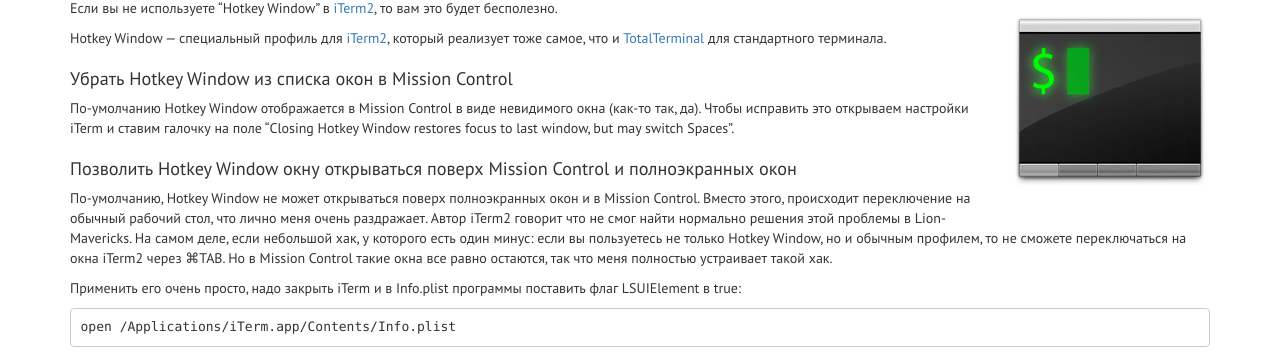
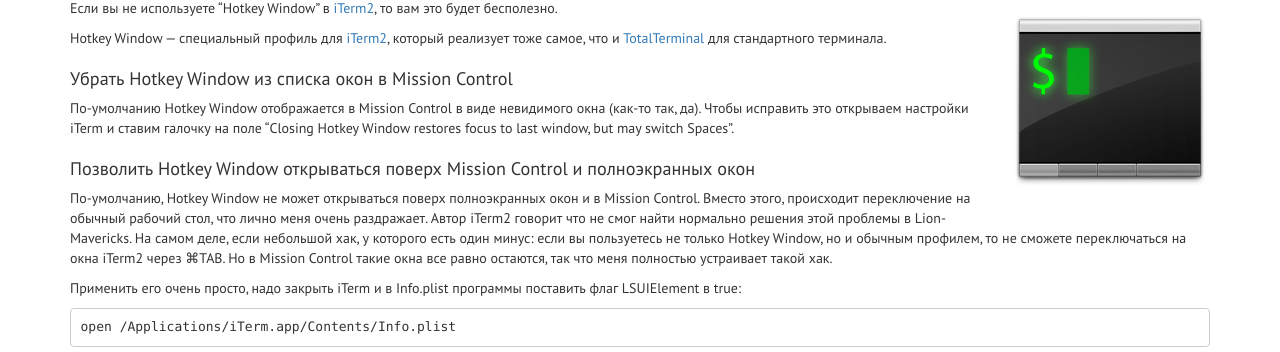
Before and after one commit to vyazovoi/vyazovoi.github.io, a Jekyll site: the page built from _posts/2014-01-29-iterm-hints.md, in a window 1280 px wide. Shown: the part 190-542 px from the top of the page. Built offline with Jekyll 4.4.1, drawn with Linux system fonts in a browser that asks for light colours; nearby versions of some CDN libraries; Markdown is read by kramdown in place of the engine named in the settings; comment, search, counter and statistics services are not loaded.

Commit message:
no message

```diff
--- a/_posts/2014-01-29-iterm-hints.md
+++ b/_posts/2014-01-29-iterm-hints.md
@@ -17,7 +17,7 @@ Hotkey Window — специальный профиль для [iTerm2](https://
 
 По-умолчанию Hotkey Window отображается в Mission Control в виде невидимого окна (как-то так, да). Чтобы исправить это открываем настройки iTerm и ставим галочку на поле "Closing Hotkey Window restores focus to last window, but may switch Spaces".
 
-## Позволить Hotkey Window окну открываться поверх Mission Control и полноэкранных окон
+## Позволить Hotkey Window открываться поверх Mission Control и полноэкранных окон
 
 По-умолчанию, Hotkey Window не может открываться поверх полноэкранных окон и в Mission Control. Вместо этого, происходит переключение на обычный рабочий стол, что лично меня очень раздражает. Автор iTerm2 говорит что не смог найти нормально решения этой проблемы в Lion-Mavericks. На самом деле, если небольшой хак, у которого есть один минус: если вы пользуетесь не только Hotkey Window, но и обычным профилем, то не сможете переключаться на окна iTerm2 через ⌘TAB. Но в Mission Control такие окна все равно остаются, так что меня полностью устраивает такой хак.
 
```
